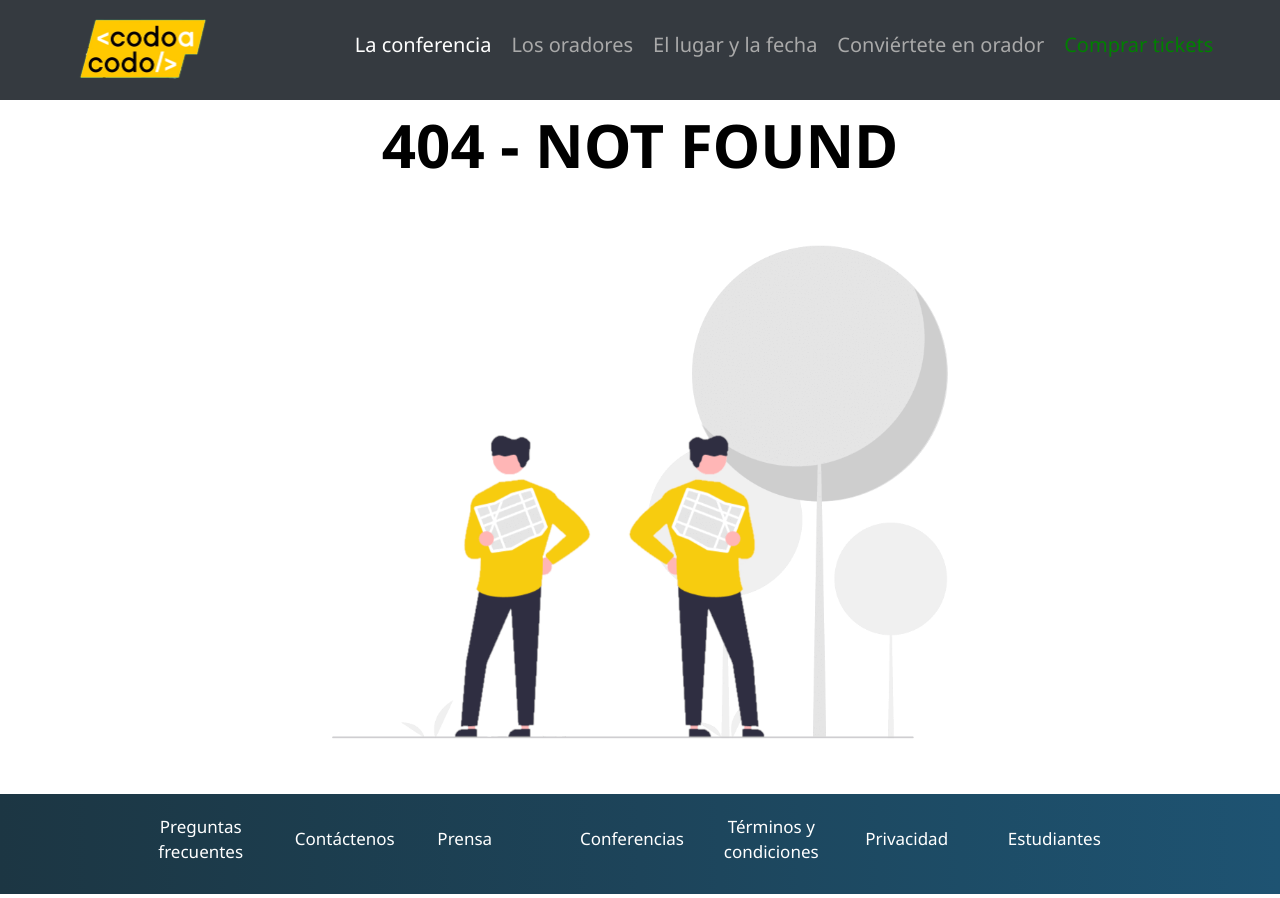
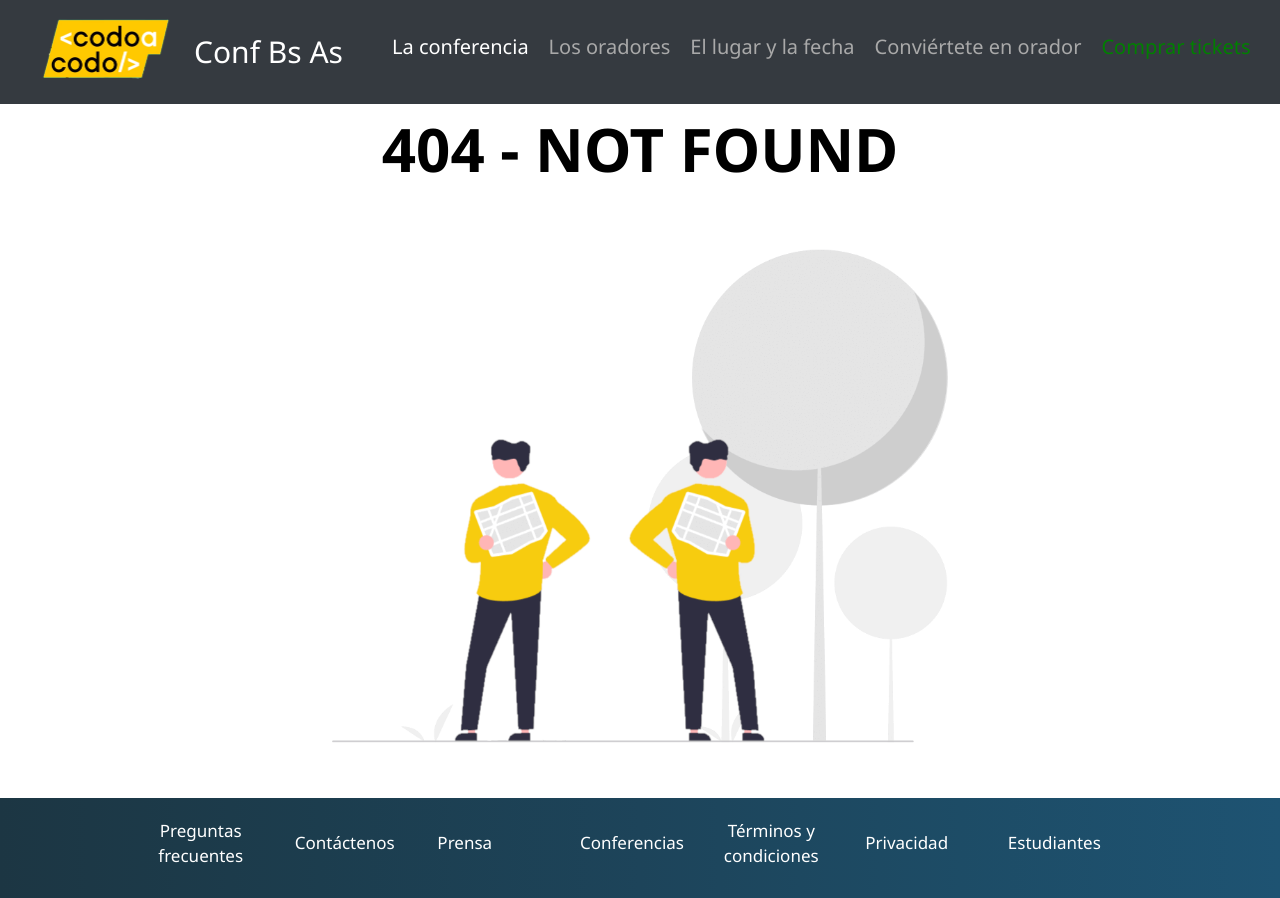
Before and after one commit to guidodur/proyecto_integrador, a plain HTML site: page pages/404.html in a window 1280 px wide. Drawn offline with Linux system fonts and the light colour scheme.

Commit message:
Corrección 404

```diff
--- a/pages/404.html
+++ b/pages/404.html
@@ -1,7 +1,6 @@
 <!DOCTYPE html>
 <!--Se graba en Visual con Ctrl+S-->
 <html lang="“en”">
-
 <head>
     <meta charset="utf-8" />
     <meta name="viewport" content="width=device-width, initial-scale=1.0" />
@@ -11,12 +10,11 @@
     <link rel="shortcut icon" href="../favicon.ico" type="image/x-icon">
     <link rel="stylesheet" href="../css/styles.css" />
 </head>
-
 <body>
     <header class="Encabezado">
-        <div class="isologo">
+        <div class="isologoytexto">
             <a href="../index.html">
-                <img src="../assets/img/codoacodo.png" alt="Logo de Codo a Codo" height="100"/>
+                <img class="isologo" src="../assets/img/codoacodo.png" alt="Logo de Codo a Codo" height="100"/>
             </a>
             <h2 class="Tsuperior">
             Conf&nbsp;Bs&nbsp;As
```
Also changed, not shown: index.html (+0 -1 lines).
